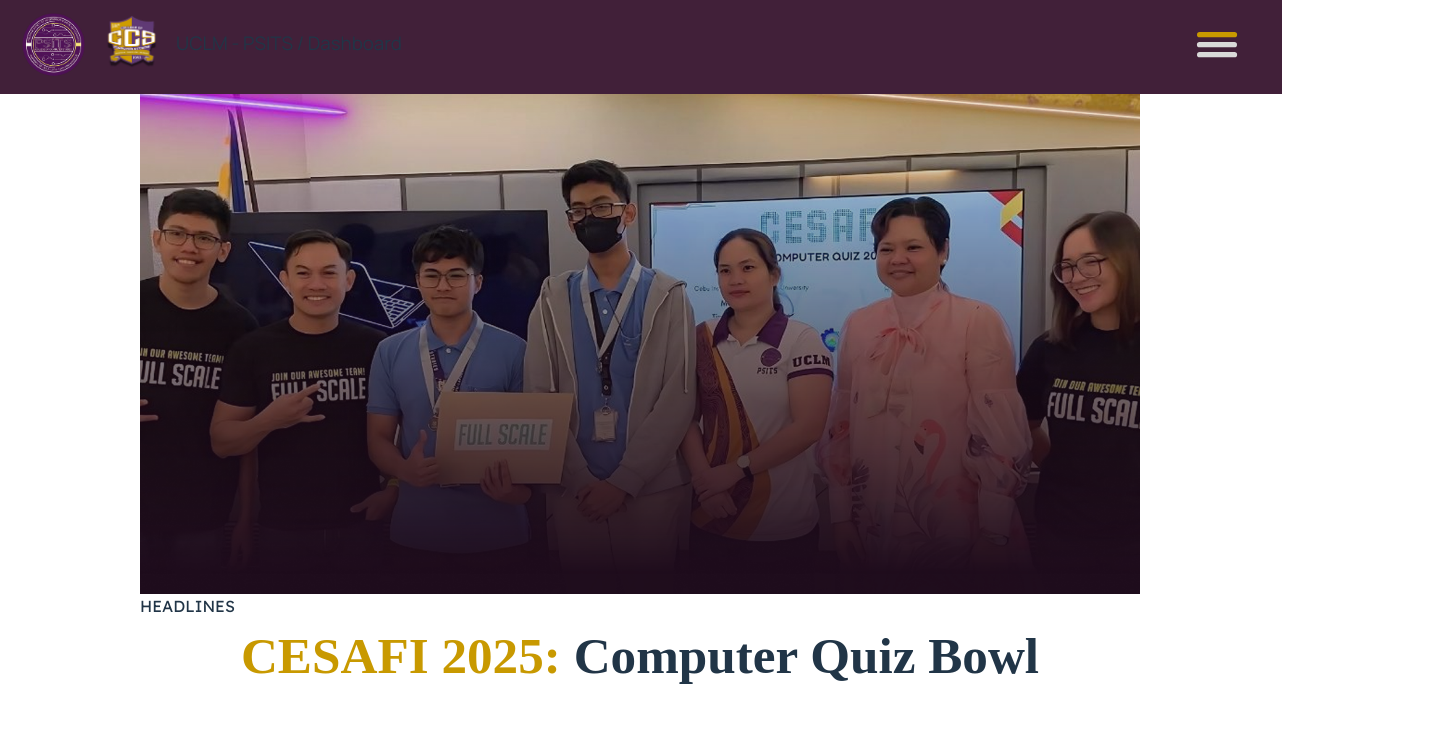
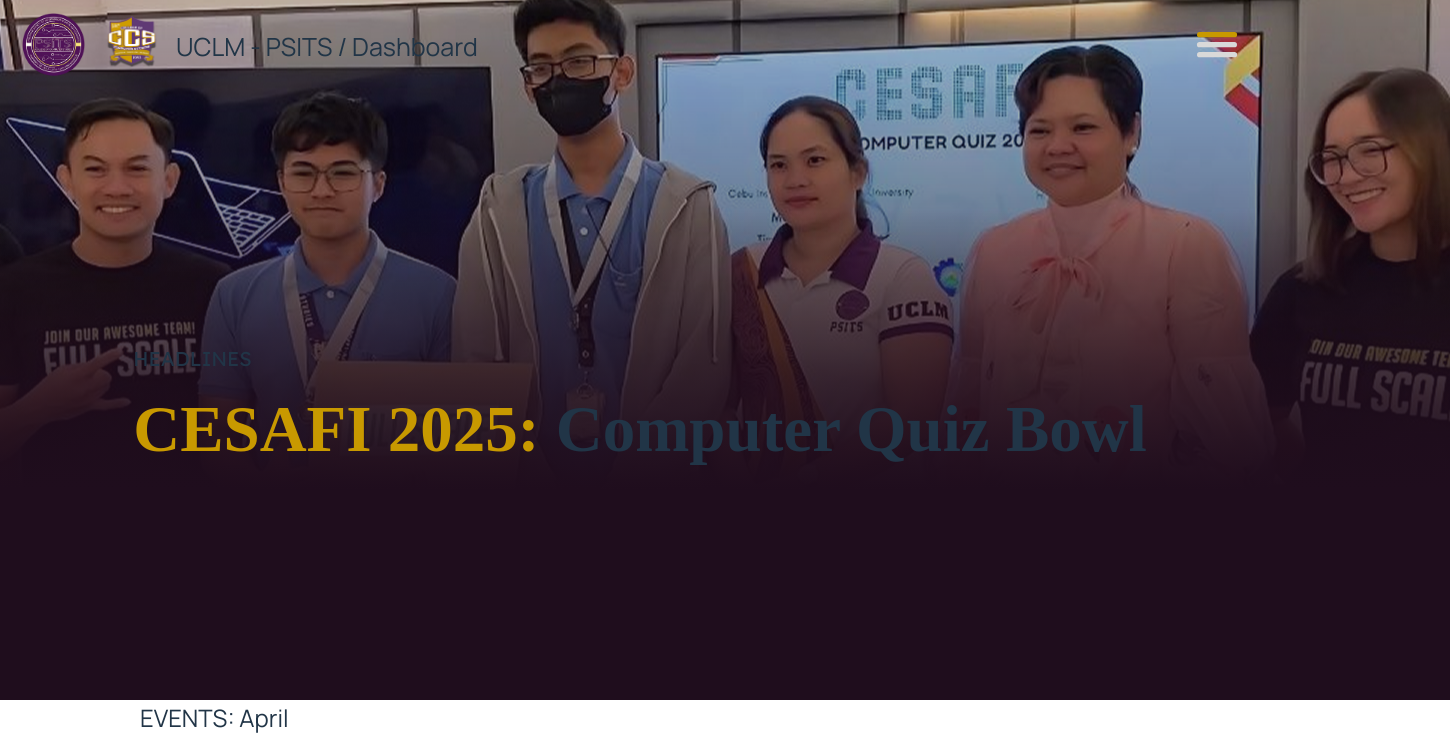
Before and after one commit to ire-zepelli/psits-website, a React (Vite) app: page / in a window 1280 px wide. Shown: the top 754 px of the page, 1450 px wide, since content can reach past the window. Built offline with nearby package versions, Linux system fonts and the light colour scheme; a web font is replaced by a local one.

Commit message:
[+] 50% progress for dashboard

```diff
--- a/src/components/Events/EventList.module.css
+++ b/src/components/Events/EventList.module.css
@@ -4,7 +4,6 @@
   align-items: center;
   flex-direction: column;
   gap: 20px;
-  padding-top: 100px;
   font-family: "Manrope";
 }
 
--- a/src/components/Header/Header.module.css
+++ b/src/components/Header/Header.module.css
@@ -7,7 +7,6 @@
   margin: 0;
   padding: 10px 20px;
   width: 97vw;
-  background-color: #412039;
 }
 
 .link {
@@ -36,6 +35,8 @@
   padding: 20px;
   width: 300px;
   background-color: #1f0d1d;
+  box-shadow: rgba(0, 0, 0, 0.24) 0px 3px 8px;
+  border-radius: 10px;
 }
 
 .burger-nav button {
@@ -44,6 +45,8 @@
 
 .left-nav {
   display: flex;
+  justify-content: center;
+  align-items: center;
   gap: 10px;
 }
 
@@ -65,3 +68,8 @@
   display: flex;
   justify-content: space-between;
 }
+
+.nav-title {
+  font-size: 25px;
+  margin: 0;
+}
--- a/src/components/Hero/Hero.jsx
+++ b/src/components/Hero/Hero.jsx
@@ -4,12 +4,15 @@
   return (
     <div className={styles.hero}>
       <div className={styles.featured}>
+        <div className={styles.gradient}></div>
         <img src="/sample-event-1.png" alt="" />
       </div>
-      <h4>HEADLINES</h4>
-      <h1>
-        <span>CESAFI 2025:</span> Computer Quiz Bowl
-      </h1>
+      <div className={styles["headline-text"]}>
+        <h4>HEADLINES</h4>
+        <h1>
+          <span>CESAFI 2025:</span> Computer Quiz Bowl
+        </h1>
+      </div>
     </div>
   );
 };
--- a/src/components/Hero/Hero.module.css
+++ b/src/components/Hero/Hero.module.css
@@ -6,7 +6,14 @@
   flex-direction: column;
 }
 
+.headline-text {
+  padding-top: 100px;
+  position: absolute;
+}
+
 .hero h4 {
+  font-size: 20px;
+  padding: 10px 0;
   font-family: "Lexend";
   width: 1000px;
   text-align: start;
@@ -14,6 +21,7 @@
 }
 
 .hero h1 {
+  font-size: 65px;
   font-family: "Kumar One";
   margin: 10px 0 0 0;
   padding: 0;
@@ -23,9 +31,18 @@
   color: #c89900;
 }
 
+.gradient {
+  width: inherit;
+  height: inherit;
+  background: linear-gradient(180deg, rgba(31, 13, 29, 0) 30%, #1f0d1d 70%),
+    url("/sample-event-1.png");
+  background-size: cover;
+  background-position: center;
+}
+
 .featured {
-  width: 1000px;
-  height: 500px;
+  position: relative;
+  height: 700px;
   background-color: #fff;
   overflow: hidden;
 }
--- a/src/index.css
+++ b/src/index.css
@@ -10,7 +10,7 @@
 
   color-scheme: light dark;
   color: rgba(255, 255, 255, 0.87);
-  background-color: #412039;
+  background-color: #1f0d1d;
 
   font-synthesis: none;
   text-rendering: optimizeLegibility;
@@ -30,7 +30,6 @@
 body {
   margin: 0;
   padding: 0;
-  padding-top: 93.6px;
 }
 
 h1 {
```
